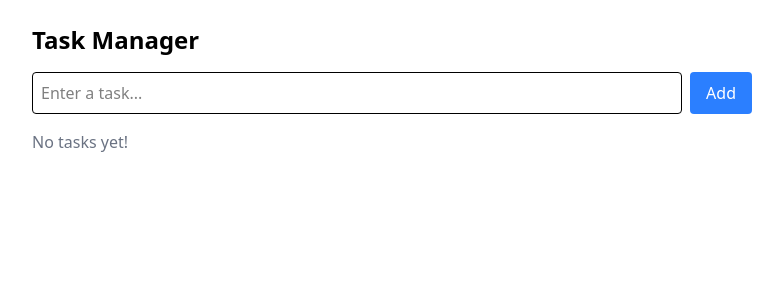
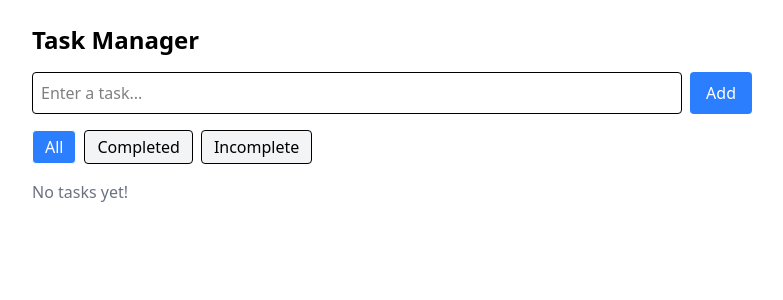
Before and after one commit to hasangoli/react-app-tasks, a React (Vite) app: page / in a window 1280 px wide. Shown: the top 300 px of the page, without its empty margins (248-1031 px from the left). Built offline with nearby package versions, Linux system fonts and the light colour scheme.

Commit message:
Tasks filter added

```diff
--- a/src/App.tsx
+++ b/src/App.tsx
@@ -1,3 +1,4 @@
+import { FilterControls } from "./features/filter/components/FilterControls";
 import { AddTaskForm } from "./features/tasks/components/AddTaskForm";
 import { TaskList } from "./features/tasks/components/TaskList";
 
@@ -6,6 +7,7 @@ const App = () => {
 		<div className="p-6 max-w-3xl mx-auto">
 			<h1 className="text-2xl font-bold mb-4">Task Manager</h1>
 			<AddTaskForm />
+			<FilterControls />
 			<TaskList />
 		</div>
 	);
--- a/src/app/store.ts
+++ b/src/app/store.ts
@@ -1,9 +1,11 @@
 import { configureStore } from "@reduxjs/toolkit";
+import { filterReducer } from "../features/filter/filterSlice";
 import { taskReducer } from "../features/tasks/taskSlice";
 
 export const store = configureStore({
 	reducer: {
 		tasks: taskReducer,
+		filter: filterReducer,
 	},
 });
 
--- /dev/null
+++ b/src/features/filter/components/FilterControls.tsx
@@ -0,0 +1,25 @@
+import type { FC } from "react";
+import { useAppDispatch, useAppSelector } from "../../../hooks/useAppRedux";
+import { setFilter, type FilterType } from "../filterSlice";
+
+const filters: FilterType[] = ["all", "completed", "incomplete"];
+
+export const FilterControls: FC = () => {
+	const dispatch = useAppDispatch();
+	const current = useAppSelector(state => state.filter.status);
+
+	return (
+		<div className="flex gap-2 mb-4">
+			{filters.map(filter => (
+				<button
+					key={filter}
+					onClick={() => dispatch(setFilter(filter))}
+					className={`capitalize px-3 py-1 border rounded ${
+						current === filter ? "bg-blue-500 text-white" : "bg-gray-100"
+					}`}>
+					{filter}
+				</button>
+			))}
+		</div>
+	);
+};
--- /dev/null
+++ b/src/features/filter/filterSlice.ts
@@ -0,0 +1,28 @@
+import {
+	createSlice,
+	type PayloadAction,
+	type Reducer,
+} from "@reduxjs/toolkit";
+
+export type FilterType = "all" | "completed" | "incomplete";
+
+interface FilterState {
+	status: FilterType;
+}
+
+const initialState: FilterState = {
+	status: "all",
+};
+
+const filterSlice = createSlice({
+	name: "filter",
+	initialState,
+	reducers: {
+		setFilter: (state: FilterState, action: PayloadAction<FilterType>) => {
+			state.status = action.payload;
+		},
+	},
+});
+
+export const { setFilter } = filterSlice.actions;
+export const filterReducer: Reducer<FilterState> = filterSlice.reducer;
--- a/src/features/tasks/components/TaskList.tsx
+++ b/src/features/tasks/components/TaskList.tsx
@@ -1,9 +1,9 @@
 import type { FC } from "react";
-import { useTasks } from "../../../hooks/useTasks";
+import { useFilteredTasks } from "../../../hooks/useFilteredTasks";
 import { TaskItem } from "./TaskItem";
 
 export const TaskList: FC = () => {
-	const tasks = useTasks();
+	const tasks = useFilteredTasks();
 
 	if (tasks.length === 0) {
 		return <p className="text-gray-500">No tasks yet!</p>;
--- /dev/null
+++ b/src/hooks/useFilteredTasks.ts
@@ -0,0 +1,17 @@
+import type { Task } from "../features/tasks/types/task.types";
+import { useAppSelector } from "./useAppRedux";
+
+export const useFilteredTasks = (): Task[] => {
+	const tasks = useAppSelector(state => state.tasks.tasks);
+	const filter = useAppSelector(state => state.filter.status);
+
+	if (filter === "completed") {
+		return tasks.filter(task => task.completed);
+	}
+
+	if (filter === "incomplete") {
+		return tasks.filter(task => !task.completed);
+	}
+
+	return tasks;
+};
```
